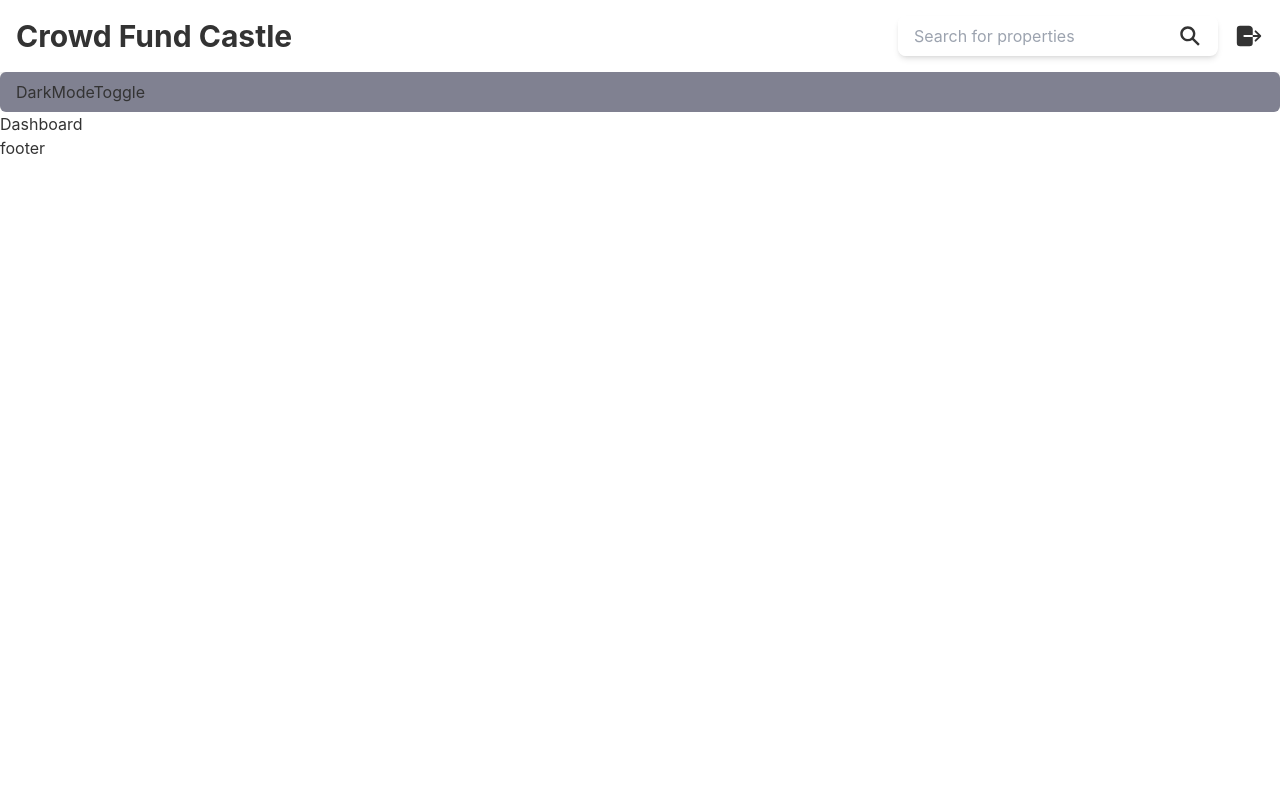
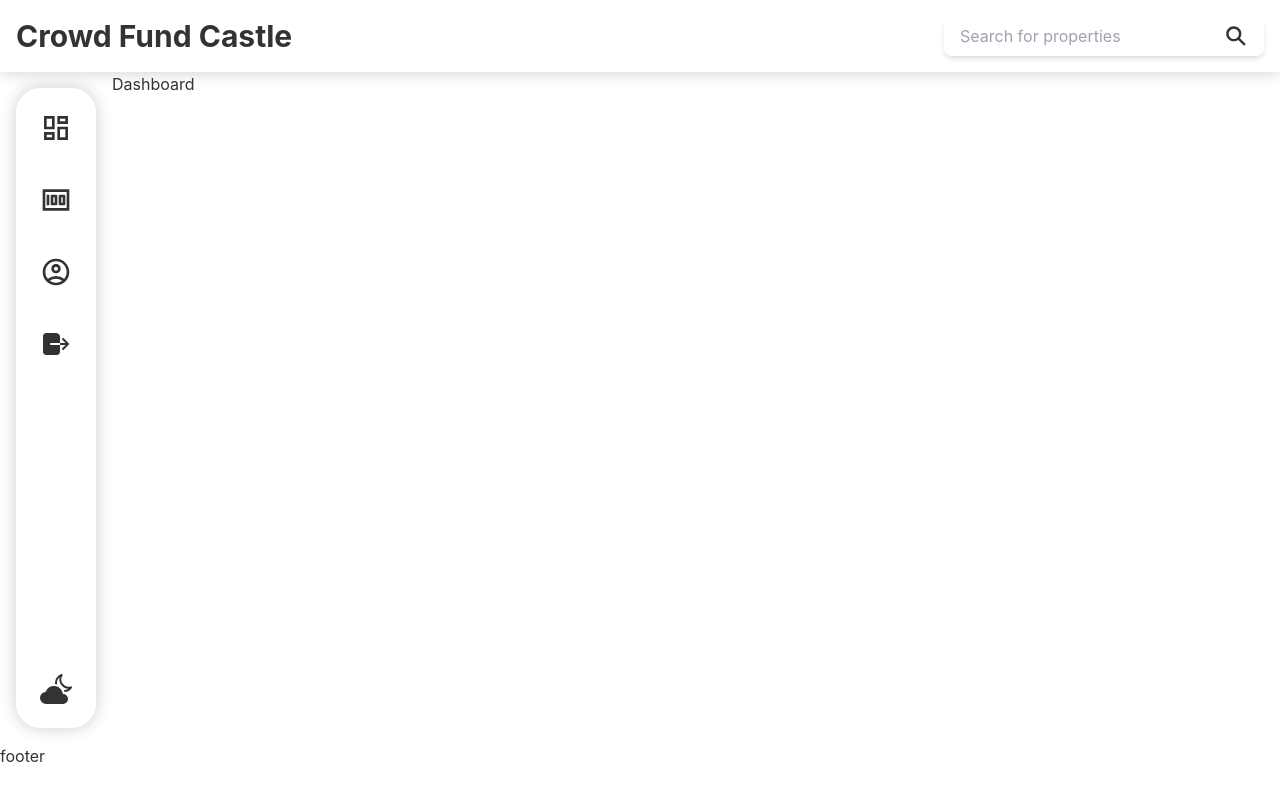
Before and after one commit to Apoorve8055/Crowd-Fund-Castle, a React (Vite) app: page /dashboard in a window 1280 px wide. Built offline with nearby package versions, Linux system fonts and the light colour scheme.

Commit message:
Sidebar added

```diff
--- a/src/components/DarkModeButton/DarkModeToggle.jsx
+++ b/src/components/DarkModeButton/DarkModeToggle.jsx
@@ -1,4 +1,5 @@
 import { useEffect, useState } from "react";
+import { BsFillCloudMoonFill, BsSunFill } from "react-icons/bs";
 
 const DarkModeToggle = () => {
   const [darkMode, setDarkMode] = useState(
@@ -15,13 +16,16 @@ const DarkModeToggle = () => {
   }, [darkMode]);
 
   return (
-    <div>
-      <div
-        className="px-4 py-2 bg-dark-secondaryTextColor rounded-md cursor-pointer"
-        onClick={() => handleToggle()}
-      >
-        DarkModeToggle
-      </div>
+    <div
+      className="flex justify-center items-center gap-4 cursor-pointer mb-2 dark:text-dark-secondaryTextColor"
+      onClick={() => handleToggle()}
+    >
+      {darkMode ? (
+        <BsSunFill className="w-8 h-8 mt-2" />
+      ) : (
+        <BsFillCloudMoonFill className="w-8 h-8 mt-2" />
+      )}
+      <div className="text-2xl font-bold sm:hidden">Mode</div>
     </div>
   );
 };
--- a/src/components/Header/PrivateHeader.jsx
+++ b/src/components/Header/PrivateHeader.jsx
@@ -1,21 +1,25 @@
-import { IoLogOut, IoMenuSharp, IoSearchSharp } from "react-icons/io5";
+import { IoMenuSharp, IoSearchSharp } from "react-icons/io5";
 
-const PrivateHeader = () => {
+const PrivateHeader = ({ isMenuOpen, setIsMenuOpen }) => {
   return (
-    <div className="w-screen p-4 flex items-center justify-between shadow-md">
-      <div className="text-3xl font-bold capitalize">Crowd Fund Castle</div>
+    <div className=" w-screen p-4 flex items-center justify-between shadow-custom dark:bg-dark-cardBgColor">
+      <div className="text-2xl font-bold capitalize sm:text-3xl">
+        Crowd Fund Castle
+      </div>
       <div className="flex gap-4 items-center">
         <div className="hidden sm:flex items-center shadow-md rounded-lg">
           <input
-            className="rounded-l-lg bg-light-backgroundColor outline-none p-2 pl-4 dark:bg-dark-cardBgColor"
+            className="rounded-l-lg bg-light-backgroundColor outline-none p-2 pl-4 dark:bg-dark-cardBgColor dark:text-light-secondaryTextColor"
             placeholder="Search for properties"
           />
           <div className="cursor-pointer p-2 pr-4 rounded-r-lg dark:bg-dark-cardBgColor">
-            <IoSearchSharp className="text-2xl" />
+            <IoSearchSharp className="text-2xl dark:text-light-secondaryTextColor" />
           </div>
         </div>
-        <IoLogOut className="hidden text-3xl sm:flex cursor-pointer" />
-        <IoMenuSharp className="text-3xl sm:hidden cursor-pointer" />
+        <IoMenuSharp
+          className="text-3xl sm:hidden cursor-pointer"
+          onClick={() => setIsMenuOpen(!isMenuOpen)}
+        />
       </div>
     </div>
   );
--- a/src/components/SideBar/Sidebar.jsx
+++ b/src/components/SideBar/Sidebar.jsx
@@ -1,10 +1,58 @@
+import { IoLogOut } from "react-icons/io5";
 import DarkModeToggle from "../DarkModeButton/DarkModeToggle";
+import {
+  MdAccountCircle,
+  MdOutlineAccountCircle,
+  MdOutlineDashboard,
+  MdOutlineMoney,
+} from "react-icons/md";
 
-const SideBar = () => {
+const SideBar = ({ isMenuOpen, setIsMenuOpen }) => {
+  const handleMenu = () => {
+    setIsMenuOpen(false);
+  };
+
   return (
-    <aside>
-      <DarkModeToggle />
+    <aside
+      className={`flex justify-center absolute left-0 sm:relative z-10 -translate-x-full ease-in-out duration-500 sm:translate-x-0 ${
+        isMenuOpen && "translate-x-0"
+      }`}
+    >
+      <div className="w-screen bg-light-backgroundColor p-4 flex flex-col items-center dark:bg-dark-cardBgColor sm:m-4 sm:w-20 lg:justify-between sm:h-80vh sm:shadow-custom sm:rounded-3xl">
+        <div className="flex flex-col items-start gap-8 dark:text-dark-secondaryTextColor">
+          <div
+            className="flex justify-center items-center gap-4 cursor-pointer"
+            onClick={handleMenu}
+          >
+            <MdOutlineDashboard className="w-8 h-8 mt-2" />
+            <div className="text-2xl font-bold sm:hidden">Dashboard</div>
+          </div>
+          <div
+            className="flex justify-center items-center gap-4 cursor-pointer"
+            onClick={handleMenu}
+          >
+            <MdOutlineMoney className="w-8 h-8 mt-2" />
+            <div className="text-2xl font-bold sm:hidden">Portfolio</div>
+          </div>
+          <div
+            className="flex justify-center items-center gap-4 cursor-pointer"
+            onClick={handleMenu}
+          >
+            <MdOutlineAccountCircle className="w-8 h-8 mt-2" />
+            <div className="text-2xl font-bold sm:hidden">Account</div>
+          </div>
+          <div
+            className="flex justify-center items-center gap-4 cursor-pointer"
+            onClick={handleMenu}
+          >
+            <IoLogOut className="w-8 h-8 mt-2" />
+            <div className="text-2xl font-bold sm:hidden">Logout</div>
+          </div>
+        </div>
+        <DarkModeToggle />
+      </div>
     </aside>
   );
 };
+
 export default SideBar;
--- a/src/pages/MasterLayout/MasterLayout.jsx
+++ b/src/pages/MasterLayout/MasterLayout.jsx
@@ -2,13 +2,17 @@ import { Outlet } from "react-router-dom";
 import Footer from "../../components/Footer/Footer";
 import SideBar from "../../components/SideBar/Sidebar";
 import PrivatecHeader from "../../components/Header/PrivateHeader";
+import { useState } from "react";
 
 const MasterLayout = () => {
+  const [isMenuOpen, setIsMenuOpen] = useState(false);
   return (
     <main>
-      <PrivatecHeader />
-      <SideBar />
-      <Outlet />
+      <PrivatecHeader isMenuOpen={isMenuOpen} setIsMenuOpen={setIsMenuOpen} />
+      <div className="flex">
+        <SideBar isMenuOpen={isMenuOpen} setIsMenuOpen={setIsMenuOpen} />
+        <Outlet />
+      </div>
       <Footer />
     </main>
   );
--- a/tailwind.config.js
+++ b/tailwind.config.js
@@ -10,6 +10,7 @@ export default {
       xl: "1440px",
     },
     colors: {
+      sun: "#ffeb3b",
       light: {
         backgroundColor: "#fff",
         cardBgColor: "#f9f9fa",
@@ -28,6 +29,12 @@ export default {
       serif: ["Merriweather", "serif"],
     },
     extend: {
+      height: {
+        "80vh": "calc(100vh - 20vh)",
+      },
+      boxShadow: {
+        custom: "0px 0px 16px rgba(0, 0, 0, 0.2)",
+      },
       spacing: {
         128: "32rem",
         144: "36rem",
```
Also changed, not shown: src/components/Header/Header.jsx (renamed from src/components/Header/PublicHeader.jsx).
